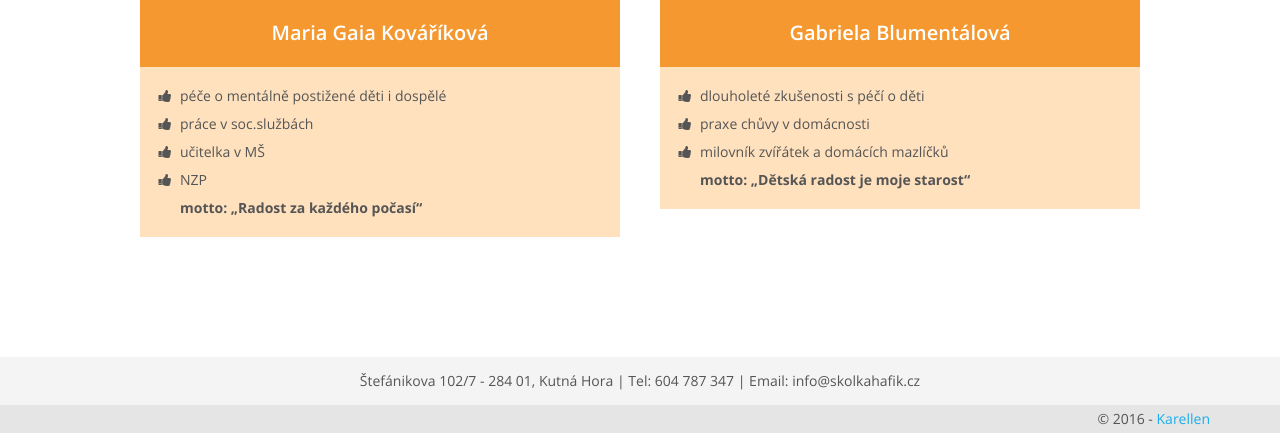
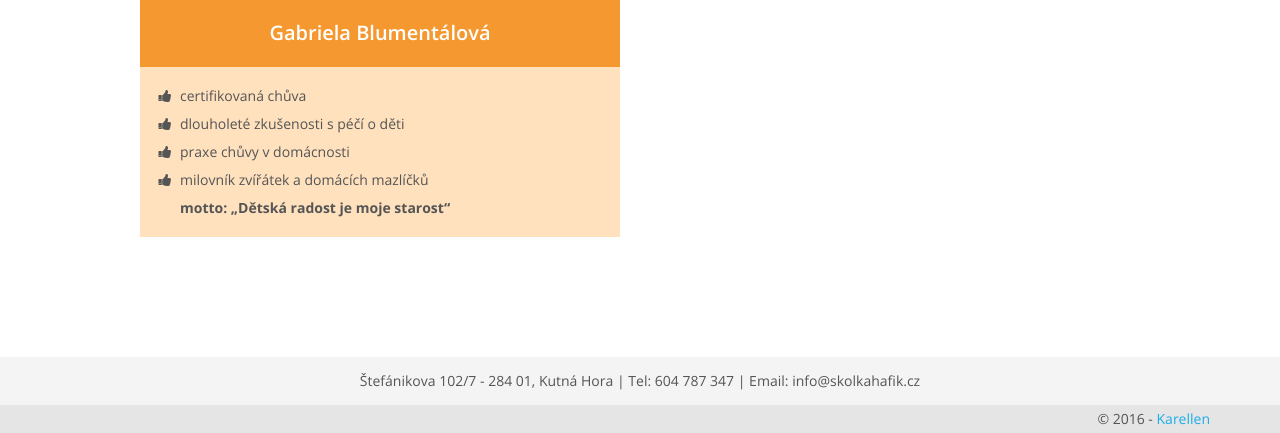
Before and after one commit to Kenji179/hafik, a PHP site: page /o-nas.php in a window 1280 px wide. Shown: the part 2010-2443 px from the top of the page. Run offline with PHP 8.4, Linux system fonts and the light colour scheme; some libraries are stand-ins or nearby versions.

Commit message:
Deleted Kvarikova and added text to another user

```diff
--- a/o-nas.php
+++ b/o-nas.php
@@ -73,20 +73,10 @@ include('inc_header.php');
                         </ul>
                     </div>
                     <div class="col-md-6">
-                        <img class="img-responsive" src="docs/pics/maria.jpg" alt="Vychovatelka - Hafik hlidani deti" />
-                        <p class="mem-name">Maria Gaia Kováříková</p>
-                        <ul class="fa-ul">
-                            <li><i class="fa-li fa fa-thumbs-up" aria-hidden="true"></i>péče o mentálně postižené děti i dospělé</li>
-                            <li><i class="fa-li fa fa-thumbs-up" aria-hidden="true"></i>práce v soc.službách</li>
-                            <li><i class="fa-li fa fa-thumbs-up" aria-hidden="true"></i>učitelka v MŠ</li>
-                            <li><i class="fa-li fa fa-thumbs-up" aria-hidden="true"></i>NZP</li>
-                            <li><strong>motto: „Radost za každého počasí“</strong></li>
-                        </ul>
-                    </div>
-                    <div class="col-md-6">
                         <img class="img-responsive" src="docs/pics/gabca.jpg" alt="Vychovatelka - Hafik hlidani deti" />
                         <p class="mem-name">Gabriela Blumentálová</p>
                         <ul class="fa-ul">
+                          <li><i class="fa-li fa fa-thumbs-up" aria-hidden="true"></i>certifikovaná chůva</li>
                             <li><i class="fa-li fa fa-thumbs-up" aria-hidden="true"></i>dlouholeté zkušenosti s péčí o děti</li>
                             <li><i class="fa-li fa fa-thumbs-up" aria-hidden="true"></i>praxe chůvy v domácnosti</li>
                             <li><i class="fa-li fa fa-thumbs-up" aria-hidden="true"></i>milovník zvířátek a domácích mazlíčků</li>
```
